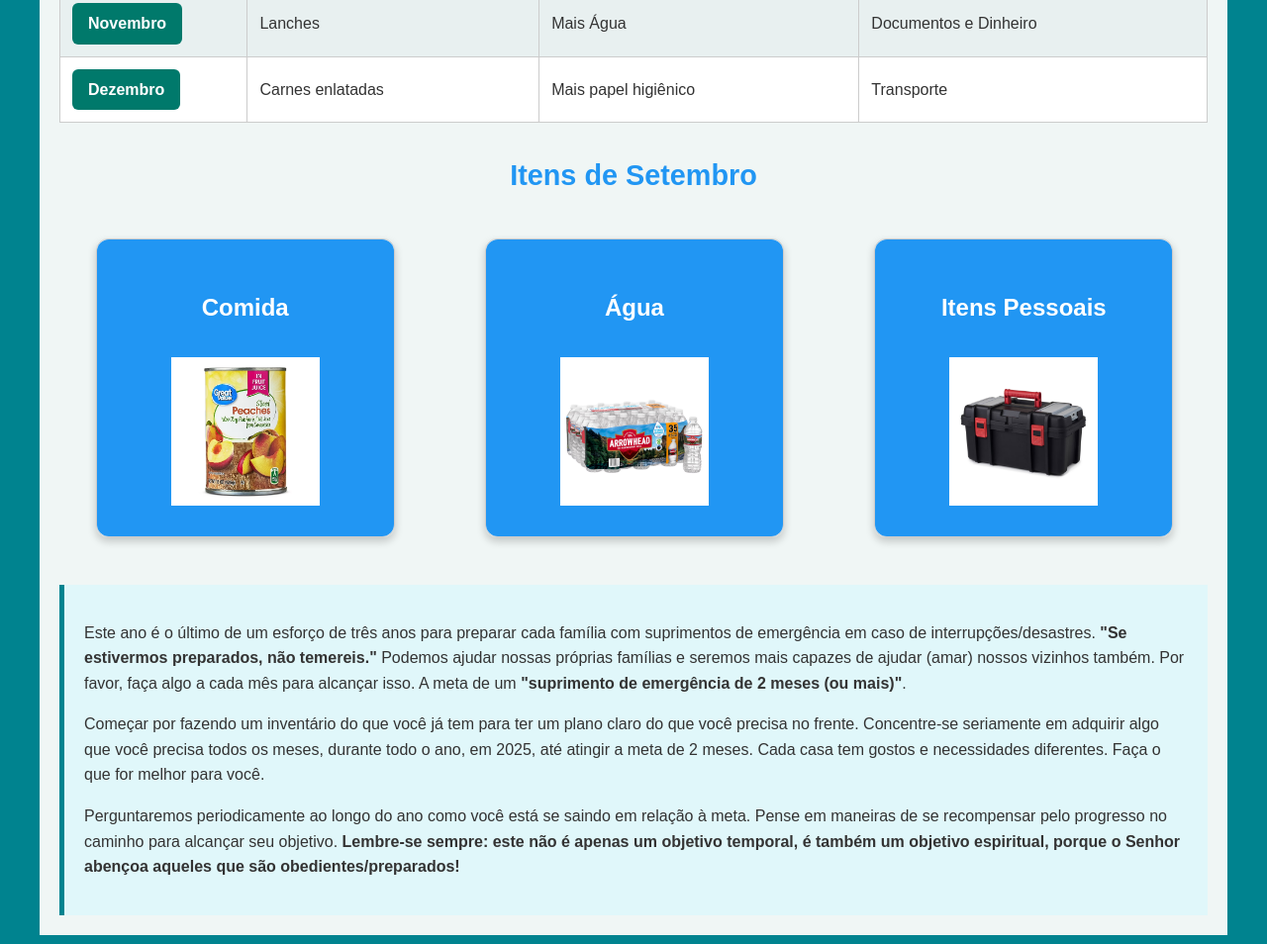
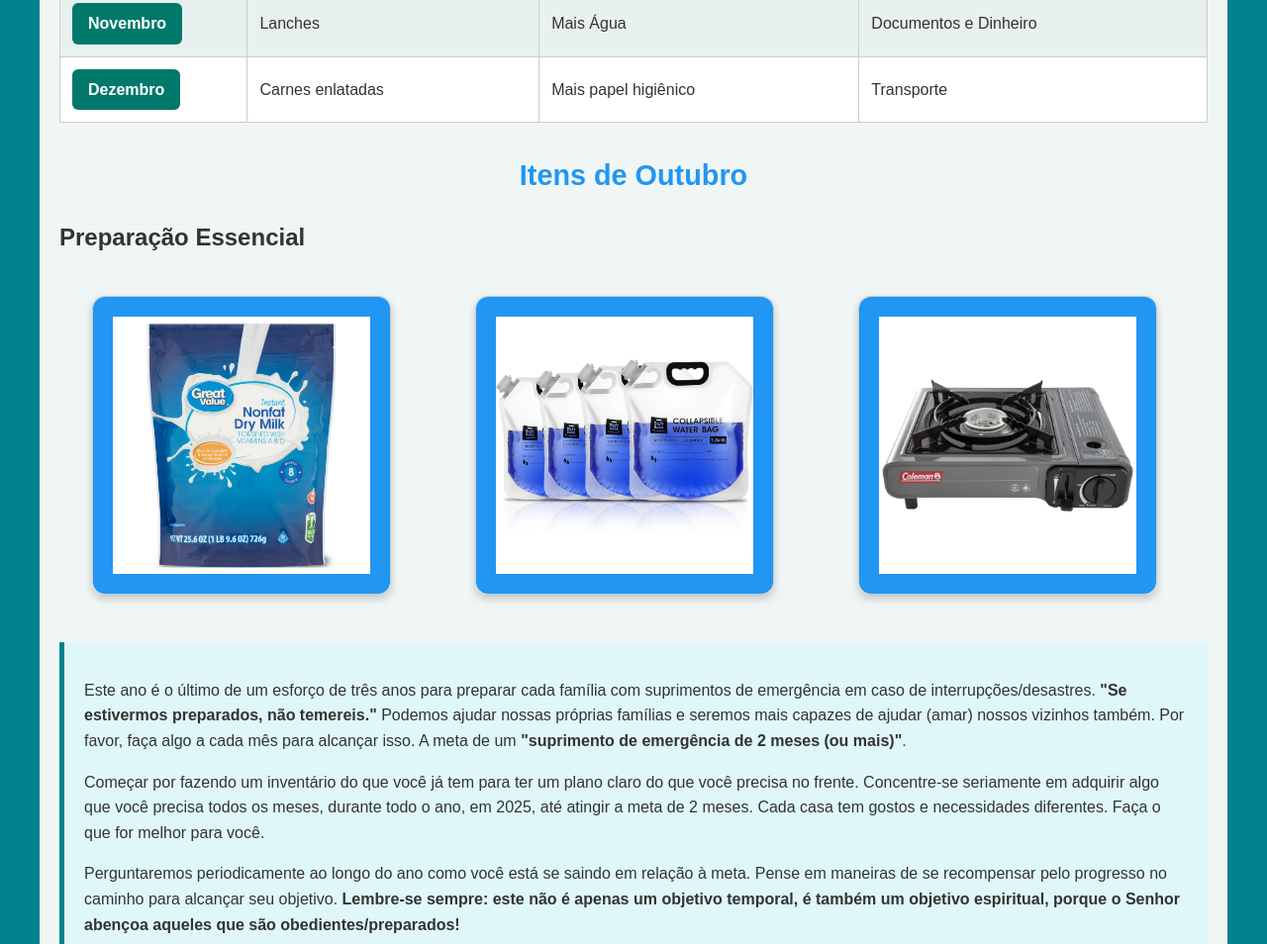
Before and after one commit to wardy2121/emergency-preparedness, a plain HTML site: page index.html in a window 1280 px wide. Shown: the part 1099-2053 px from the top of the page at 99% size. Drawn offline with Linux system fonts and the light colour scheme.

Commit message:
1.10.2.0

```diff
--- a/index.html
+++ b/index.html
@@ -51,80 +51,67 @@
         </tbody>
       </table>
     </div>
-    <h2 class="june-title">Itens de Setembro</h2>
+    <h2 class="june-title">Itens de Outubro</h2>
 
 
 
 
-<div class="flip-card-container" style="display: flex; justify-content: space-around; flex-wrap: wrap; gap: 20px;">
-  <!-- Food Card -->
-  <div class="flip-card" style="flex: 1 1 250px; max-width: 300px;">
+<h2>Preparação Essencial</h2>
+<div class="flip-card-container clearfix">
+
+  <!-- Dried Milk Card -->
+  <div class="flip-card">
     <div class="flip-card-inner">
       <div class="flip-card-front">
-        <h2>Comida</h2>
-        <img
-          src="images/Canned-Peaches.avif"
-          alt="Pêssegos enlatados"
-          style="width: auto; max-width: 100%; max-height: 150px; object-fit: contain; margin-top: 10px; margin-bottom: 0;"
-        />
+        <img src="../images/Dried-Milk.avif" alt="Leite em pó" />
       </div>
       <div class="flip-card-back">
-        <h3>Resumo</h3>
         <ul>
-          <li>Frutas enlatadas podem durar por muito tempo</li>
-          <li>Vegatais enlatadas podem ser boa energia</li>
-          <li>Enquanto enlatadas podem durar muito temo é bom trocar de vez enquando</li>
-
+          <li>Armazenar 12 libras por pessoa para 2 meses</li>
+          <li>Vida útil de 15-20 anos em local fresco e seco</li>
+          <li>Reconstituir com água fria para melhor sabor</li>
+          <li>Excelente fonte de proteína e cálcio</li>
         </ul>
       </div>
     </div>
   </div>
 
   <!-- Water Card -->
-  <div class="flip-card" style="flex: 1 1 250px; max-width: 300px;">
+  <div class="flip-card">
     <div class="flip-card-inner">
       <div class="flip-card-front">
-        <h2>Água</h2>
-        <img
-          src="images/bottled-water-35.avif"
-          alt="Água engarrafada"
-          style="width: auto; max-width: 100%; max-height: 150px; object-fit: contain; margin-top: 10px; margin-bottom: 0;"
-        />
+        <img src="../images/Collapsible-One-Gallon-Container-Water.avif" alt="Recipiente de água" />
       </div>
       <div class="flip-card-back">
-        <h3>Resumo</h3>
         <ul>
-          <li>Garrafas de agua podem ser bom pra beber facil</li>
-          <li>Precisamos 4 litros de agua por dia</li>
-          <li>Agua em garrafa não é suficiente pra todo necisidade de agua</li>
-          <li>Evite deixar garrafas de plástico por muitos anos sem rotação</li>
+          <li>Recipientes dobráveis economizam espaço</li>
+          <li>Pode ser preenchido de fontes de água limpa próximas</li>
+          <li>Fácil de transportar e armazenar</li>
+          <li>Reserva confiável para emergências</li>
         </ul>
       </div>
     </div>
   </div>
 
-  <!-- Tools & Personal Items Card -->
-  <div class="flip-card" style="flex: 1 1 250px; max-width: 300px;">
+  <!-- Items to Cook With Card -->
+  <div class="flip-card">
     <div class="flip-card-inner">
       <div class="flip-card-front">
-        <h2>Itens Pessoais</h2>
-        <img
-          src="images/tool-box.avif"
-          alt="Caixa de ferramentas"
-          style="width: auto; max-width: 100%; max-height: 150px; object-fit: contain; margin-top: 10px; margin-bottom: 0;"
-        />
+        <img src="../images/Propane-Stove.avif" alt="Itens para cozinhar" />
       </div>
       <div class="flip-card-back">
-        <h3>Resumo</h3>
         <ul>
-          <li>Fita adesiva, corda e barbante, faca, bússola</li>
-          <li>Luvas de trabalho, medicamentos, óculos, máscara N-95</li>
-          <li>Caixa de ferramentos pode ser um lugar boa pra gurdar estas coisas</li>
+          <li>Fogão portátil, forno solar, churrasqueira a gás</li>
+          <li>Combustível adequado deve ser armazenado com segurança</li>
+          <li>Ter múltiplas opções garante resiliência</li>
+          <li>Inclua fósforos ou acendedor como backup</li>
         </ul>
       </div>
     </div>
   </div>
+
 </div>
+
 
 
 
```
